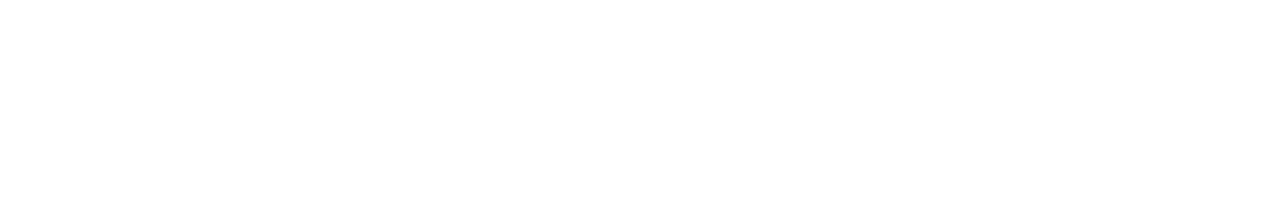
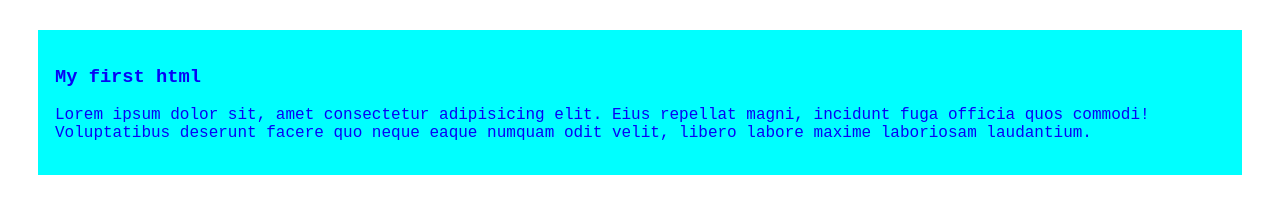
Before and after one commit to HRIDOY4D/my-simple-website, a plain HTML site: page index.html in a window 1280 px wide. Drawn offline with Linux system fonts and the light colour scheme.

Commit message:
added tha first blog

```diff
--- a/index.html
+++ b/index.html
@@ -4,8 +4,12 @@
     <meta charset="UTF-8">
     <meta name="viewport" content="width=device-width, initial-scale=1.0">
     <title>My Simple Website</title>
+    <link rel="stylesheet" href="styls/blog.css">
 </head>
 <body>
-
+    <div>
+        <h3>My first html</h3>
+        <p>Lorem ipsum dolor sit, amet consectetur adipisicing elit. Eius repellat magni, incidunt fuga officia quos commodi! Voluptatibus deserunt facere quo neque eaque numquam odit velit, libero labore maxime laboriosam laudantium.</p>
+    </div>
 </body>
 </html>
--- /dev/null
+++ b/styls/blog.css
@@ -0,0 +1,10 @@
+div{
+    background-color: aqua;
+    color: rgb(7, 3, 245);
+    font-family: 'Courier New', Courier, monospace;
+    border: 20px;
+    box-sizing: border-boxs;
+    margin: 30px;
+    padding: 17px;
+
+}
```
